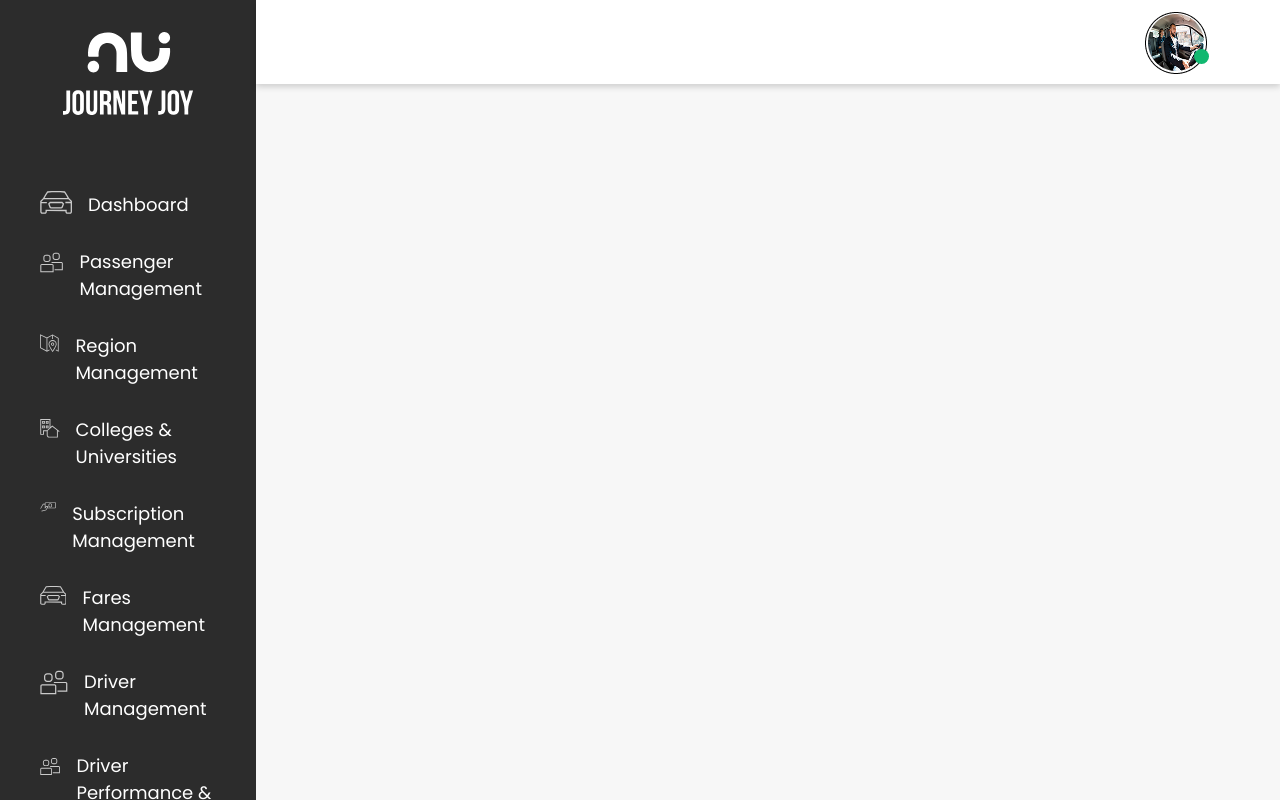
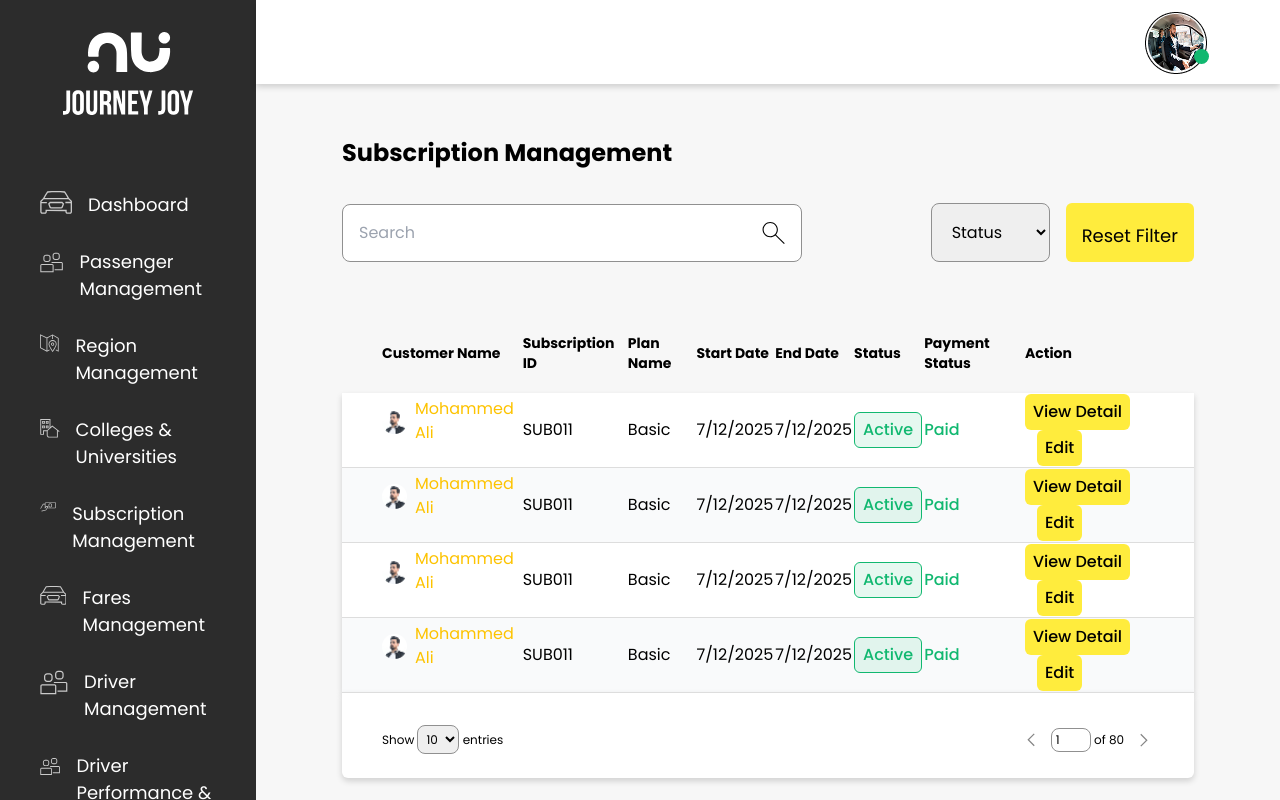
Before and after one commit to anasrazaofficial/journey-joy-dashboard, a React (Create React App) app: page /subscription-management in a window 1280 px wide. Built offline with nearby package versions, Linux system fonts and the light colour scheme.

Commit message:
Develop Subscription Management page

```diff
--- a/src/App.css
+++ b/src/App.css
@@ -288,6 +288,10 @@ nav {
   @apply font-medium px-2 h-9 content-center bg-[#FFEC3D] rounded-md inline-block;
 }
 
+.table-striped tbody tr td .table-chip {
+  @apply font-medium px-2 h-9 content-center text-[#11B870] bg-[#11B8701A] border border-[#11B870] rounded-md inline-block;
+}
+
 
 
 
--- a/src/App.js
+++ b/src/App.js
@@ -1,7 +1,7 @@
 import { BrowserRouter as Router, Route, Routes } from "react-router-dom";
 import "./App.css";
 
-import { CollegesAndUniversities, Dashboard, PassengerManagment, RegionManagement } from "./Pages";
+import { CollegesAndUniversities, Dashboard, PassengerManagment, RegionManagement, SubscriptionManagement } from "./Pages";
 import { Navbar, Sidebar } from "./components";
 
 
@@ -18,6 +18,7 @@ function App() {
             <Route path="/passenger-managment" element={<PassengerManagment />} />
             <Route path="/region-management" element={<RegionManagement />} />
             <Route path="/colleges-and-universities" element={<CollegesAndUniversities />} />
+            <Route path="/subscription-management" element={<SubscriptionManagement />} />
           </Routes>
         </Router>
       </main>
--- a/src/Pages/CollegesAndUniversities.jsx
+++ b/src/Pages/CollegesAndUniversities.jsx
@@ -1,5 +1,5 @@
 import { Pagination } from "../components";
-import { avatarTable, search } from "../assets";
+import { search } from "../assets";
 
 
 export const CollegesAndUniversities = () => {
--- a/src/Pages/RegionManagement.jsx
+++ b/src/Pages/RegionManagement.jsx
@@ -1,5 +1,5 @@
 import { Pagination } from "../components";
-import { avatarTable, search } from "../assets";
+import { search } from "../assets";
 
 
 export const RegionManagement = () => {
--- /dev/null
+++ b/src/Pages/SubscriptionManagement.jsx
@@ -0,0 +1,135 @@
+import { Pagination } from "../components";
+import { avatarTable, search } from "../assets";
+
+
+export const SubscriptionManagement = () => {
+    return (
+        <>
+            <h2>Subscription Management</h2>
+
+
+
+
+            {/* Form */}
+            <form className="mt-8 flex justify-between items-center gap-x-2">
+                <div className="relative w-[460px] input-search-container">
+                    <input type="text" placeholder="Search" className="w-full form-element" />
+                    <img src={search} alt="Search" width={20} height={20} />
+                </div>
+
+
+                <div className="flex gap-x-4">
+                    <select name="status" id="status" className="form-element">
+                        <option value={undefined}>Status</option>
+                        <option value="status1">Status 1</option>
+                        <option value="status2">Status 2</option>
+                        <option value="status3">Status 3</option>
+                    </select>
+
+                    <button type="submit" className="btn-yellow">Reset Filter</button>
+                </div>
+            </form>
+
+
+
+
+
+
+
+            {/* Table */}
+            <table className="mt-[70px] w-full table-striped">
+                <thead>
+                    <tr>
+                        <th>Customer Name</th>
+                        <th>Subscription ID</th>
+                        <th>Plan Name</th>
+                        <th>Start Date</th>
+                        <th>End Date</th>
+                        <th>Status</th>
+                        <th>Payment Status</th>
+                        <th>Action</th>
+                    </tr>
+                </thead>
+
+
+                <tbody>
+                    <tr>
+                        <td className="flex items-center gap-x-2">
+                            <img src={avatarTable} alt="Avatar" height={25} width={25} className="shrink-0" />
+                            <span className="text-[#FDC300]">Mohammed Ali</span>
+                        </td>
+                        <td>SUB011</td>
+                        <td>Basic</td>
+                        <td>7/12/2025</td>
+                        <td>7/12/2025</td>
+                        <td> <span className="table-chip">Active</span> </td>
+                        <td className="font-medium text-[#11B870]">Paid</td>
+                        <td className="space-x-3">
+                            <button type="button" className="table-action-btn">View Detail</button>
+                            <button type="button" className="table-action-btn">Edit</button>
+                        </td>
+                    </tr>
+
+                    <tr>
+                        <td className="flex items-center gap-x-2">
+                            <img src={avatarTable} alt="Avatar" height={25} width={25} className="shrink-0" />
+                            <span className="text-[#FDC300]">Mohammed Ali</span>
+                        </td>
+                        <td>SUB011</td>
+                        <td>Basic</td>
+                        <td>7/12/2025</td>
+                        <td>7/12/2025</td>
+                        <td> <span className="table-chip">Active</span> </td>
+                        <td className="font-medium text-[#11B870]">Paid</td>
+                        <td className="space-x-3">
+                            <button type="button" className="table-action-btn">View Detail</button>
+                            <button type="button" className="table-action-btn">Edit</button>
+                        </td>
+                    </tr>
+
+                    <tr>
+                        <td className="flex items-center gap-x-2">
+                            <img src={avatarTable} alt="Avatar" height={25} width={25} className="shrink-0" />
+                            <span className="text-[#FDC300]">Mohammed Ali</span>
+                        </td>
+                        <td>SUB011</td>
+                        <td>Basic</td>
+                        <td>7/12/2025</td>
+                        <td>7/12/2025</td>
+                        <td> <span className="table-chip">Active</span> </td>
+                        <td className="font-medium text-[#11B870]">Paid</td>
+                        <td className="space-x-3">
+                            <button type="button" className="table-action-btn">View Detail</button>
+                            <button type="button" className="table-action-btn">Edit</button>
+                        </td>
+                    </tr>
+
+                    <tr>
+                        <td className="flex items-center gap-x-2">
+                            <img src={avatarTable} alt="Avatar" height={25} width={25} className="shrink-0" />
+                            <span className="text-[#FDC300]">Mohammed Ali</span>
+                        </td>
+                        <td>SUB011</td>
+                        <td>Basic</td>
+                        <td>7/12/2025</td>
+                        <td>7/12/2025</td>
+                        <td> <span className="table-chip">Active</span> </td>
+                        <td className="font-medium text-[#11B870]">Paid</td>
+                        <td className="space-x-3">
+                            <button type="button" className="table-action-btn">View Detail</button>
+                            <button type="button" className="table-action-btn">Edit</button>
+                        </td>
+                    </tr>
+                </tbody>
+            </table>
+
+
+
+
+
+
+            {/* Pagination */}
+            <Pagination />
+        </>
+    );
+};
--- a/src/Pages/index.js
+++ b/src/Pages/index.js
@@ -2,3 +2,4 @@ export { CollegesAndUniversities } from "./CollegesAndUniversities";
 export { Dashboard } from "./Dashboard";
 export { PassengerManagment } from "./PassengerManagment";
 export { RegionManagement } from "./RegionManagement";
+export { SubscriptionManagement } from "./SubscriptionManagement";
```
